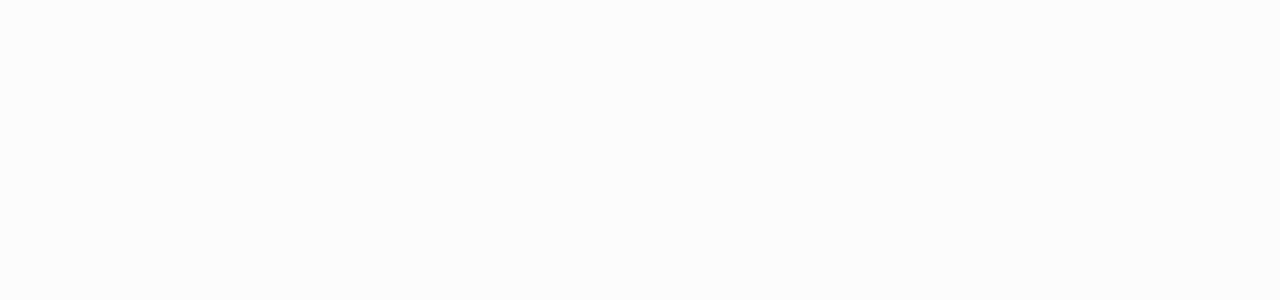
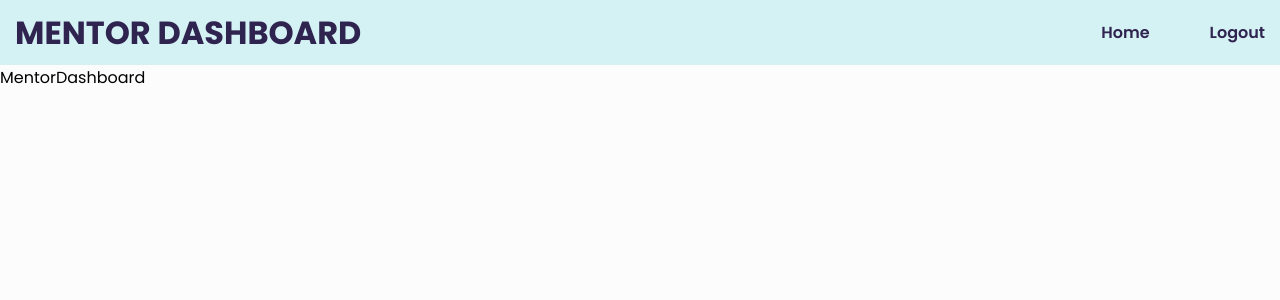
Before and after one commit to Sanjeev-Krishna-S/test1, a React (Create React App) app: page /mentor in a window 1280 px wide. Before the commit this address had no page. Shown: the top 300 px of the page. Built offline with nearby package versions, Linux system fonts and the light colour scheme.

Commit message:
Fixed the Navbar not showing issue

```diff
--- a/src/App.jsx
+++ b/src/App.jsx
@@ -2,23 +2,24 @@
 import HomePage from './pages/HomePage';
 import { Route, Routes } from 'react-router-dom';
 import Login from './pages/Login';
-import AdminDashboard from './pages/AdminDashboard'
+import AdminDashboard from './pages/AdminDashboard';
 import AddMentor from './components/AddMentor';
 import ViewMentors from './components/ViewMentors';
 import Main from './components/Main';
 import About from './components/About';
-
+import MentorDashboard from './pages/MentorDashboard';
 
 function App() {
   return (
     <div className="App">
       <Routes>
-        <Route path='/' element={<Main child ={<HomePage/>}/>} />
-        <Route path='/about' element={<Main child ={<About/>}/>} />
-        <Route path='/login' element={<Login/>} />
-        <Route path='/admin' element={<AdminDashboard/>} />
-        <Route path='/admin/addmentor' element={<AddMentor/>}/>
-        <Route path='/admin/viewmentor' element={<ViewMentors/>}/>
+        <Route path='/' element={<Main child={<HomePage />} />} />
+        <Route path='/about' element={<Main child={<About />} />} />
+        <Route path='/login' element={<Login />} />
+        <Route path='/admin/*' element={<Main child={<AdminDashboard />} />} />
+        <Route path='/mentor/*' element={<Main child={<MentorDashboard />} />} />
+        <Route path='/admin/addmentor' element={<AddMentor />} />
+        <Route path='/admin/viewmentor' element={<ViewMentors />} />
       </Routes>
     </div>
   );
--- a/src/components/AdminNavbar.jsx
+++ b/src/components/AdminNavbar.jsx
@@ -11,6 +11,7 @@
             </div>
     <div className='nav-elements'>
             <ul>
+                <li><Link to="/">Home</Link></li>
                 <li><Link to="/admin/addmentor">Add Mentor</Link></li>
                 <li><Link to="/admin/viewmentor">View Mentors</Link></li>
                 <li><Link to="/login">Logout</Link></li>
--- a/src/components/Main.jsx
+++ b/src/components/Main.jsx
@@ -1,19 +1,22 @@
-// Main.jsx
-import React from 'react';
+import React, { useEffect } from 'react';
 import Navbar from './Navbar';
 import AdminNavbar from './AdminNavbar';
 import MentorNavbar from './MentorNavbar';
+import { useNavigate } from 'react-router-dom';
 
 const Main = (props) => {
-  const { pathname } = window.location;
+  const navigate = useNavigate();
+  const currentPath = window.location.pathname;
+
+  useEffect(() => {
+    console.log('Current Path (Main):', currentPath);
+  }, [currentPath]);
 
   let selectedNavbar;
 
-  // Conditionally select the appropriate navbar based on the route
-  if (pathname.startsWith('/admin')) {
+  if (currentPath.startsWith('/admin')) {
     selectedNavbar = <AdminNavbar />;
-  } else if (pathname.startsWith('/mentor')) {
-    // Assuming '/mentor' is the route for the MentorDashboard
+  } else if (currentPath.startsWith('/mentor')) {
     selectedNavbar = <MentorNavbar />;
   } else {
     selectedNavbar = <Navbar />;
--- a/src/components/MentorNavbar.jsx
+++ b/src/components/MentorNavbar.jsx
@@ -1,10 +1,23 @@
-import React from 'react'
+import React from 'react';
+import { Link } from 'react-router-dom';
+import './Navbar.css'
 
-
-const MentorNavbar = () => {
+const Navbar = () => {
   return (
-    <div>MentorNavbar</div>
+    <nav className="navbar">
+        <div className="container">
+            <div className='logo'>
+            <h3>MENTOR DASHBOARD</h3>
+            </div>
+    <div className='nav-elements'>
+            <ul>
+                <li><Link to="/">Home</Link></li>
+                <li><Link to="/login">Logout</Link></li>
+            </ul>
+    </div>
+    </div>
+    </nav>
   )
 }
 
-export default MentorNavbar
+export default Navbar
--- a/src/pages/AdminDashboard.jsx
+++ b/src/pages/AdminDashboard.jsx
@@ -1,12 +1,8 @@
 import React from 'react'
-import AdminNavbar from '../components/AdminNavbar'
 
 const AdminDashboard = () => {
   return (
-    <div>
-        <AdminNavbar/>
-
-    </div>
+    <div>AdminDashboard</div>
   )
 }
 
--- a/src/pages/MentorDashboard.jsx
+++ b/src/pages/MentorDashboard.jsx
@@ -0,0 +1,9 @@
+import React from 'react'
+
+const MentorDashboard = () => {
+  return (
+    <div>MentorDashboard</div>
+  )
+}
+
+export default MentorDashboard
```
